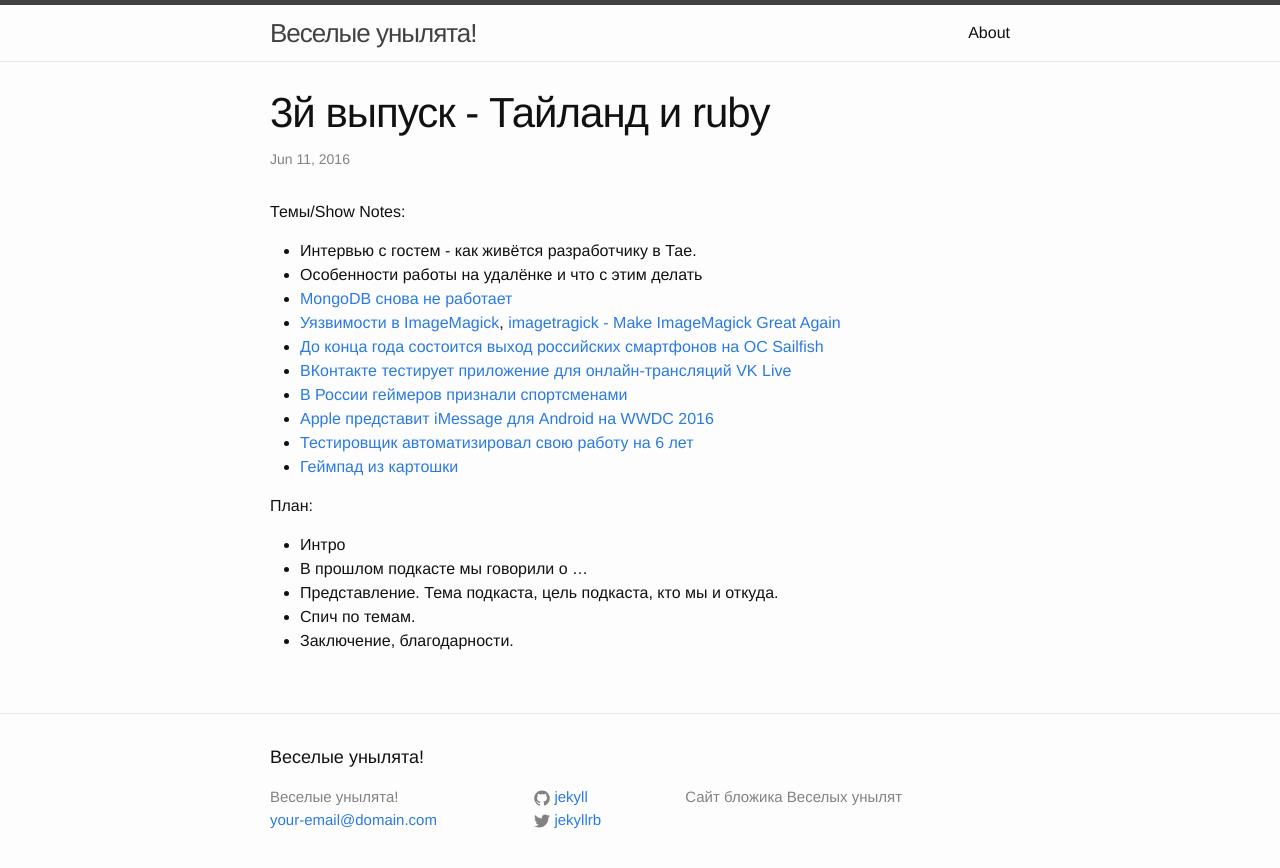
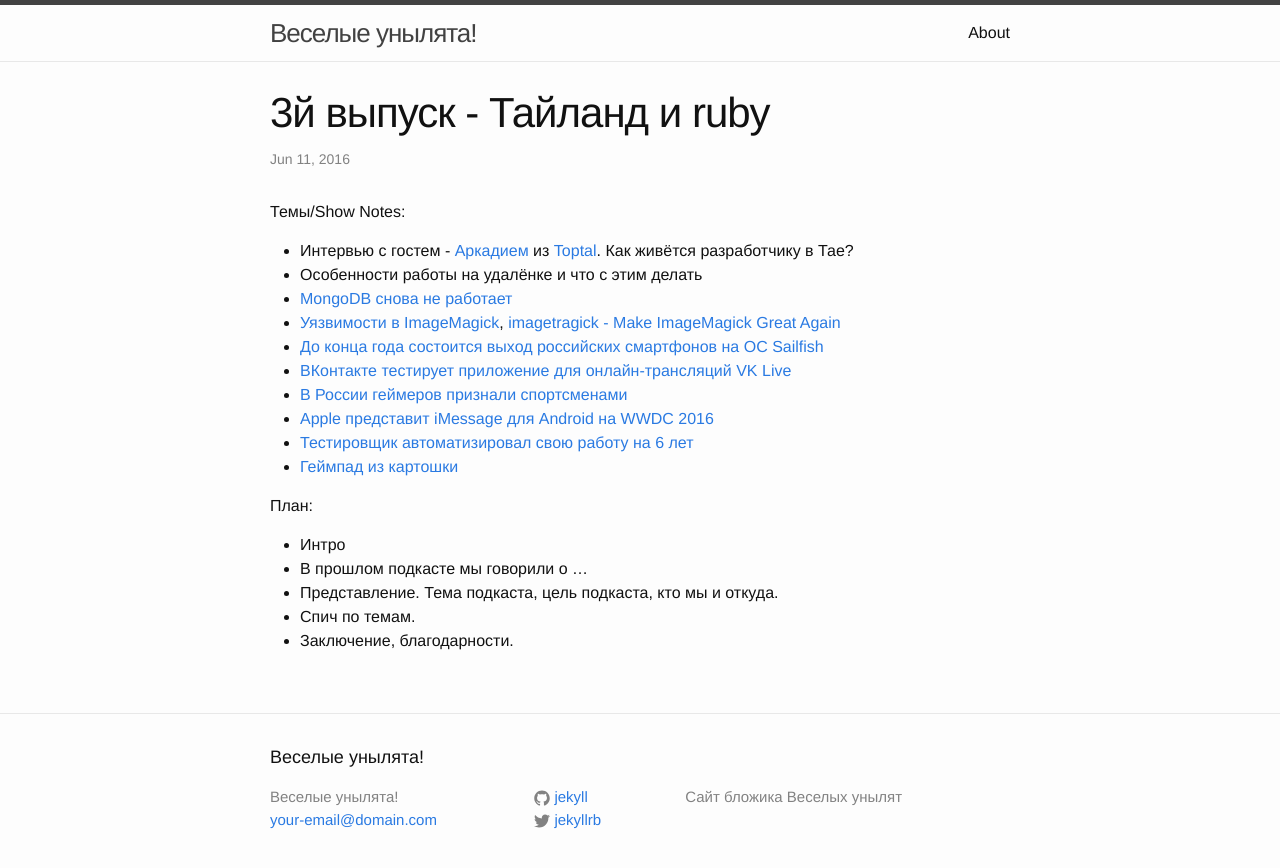
Before and after one commit to unylyata/unylyata.github.io, a Jekyll site: the page built from _posts/2016-06-04-podcast-3.markdown, in a window 1280 px wide. Shown: the top 868 px of the page. Built offline with Jekyll 4.4.1, drawn with Linux system fonts in a browser that asks for light colours; comment, search, counter and statistics services are not loaded.

Commit message:
Update 2016-06-04-podcast-3.markdown

```diff
--- a/_posts/2016-06-04-podcast-3.markdown
+++ b/_posts/2016-06-04-podcast-3.markdown
@@ -9,7 +9,7 @@
 
 Темы/Show Notes:
 
-- Интервью с гостем - как живётся разработчику в Тае.
+- Интервью с гостем - [Аркадием](https://www.linkedin.com/in/arkadiy-zabazhanov-12130a50) из [Toptal](https://www.toptal.com). Как живётся разработчику в Тае?
 - Особенности работы на удалёнке и что с этим делать
 - [MongoDB снова не работает](https://engineering.meteor.com/mongodb-queries-dont-always-return-all-matching-documents-654b6594a827#.m3nmx7tvw)
 - [Уязвимости в ImageMagick](https://www.linux.org.ru/news/security/12630654), [imagetragick - Make ImageMagick Great Again](https://imagetragick.com)
```
